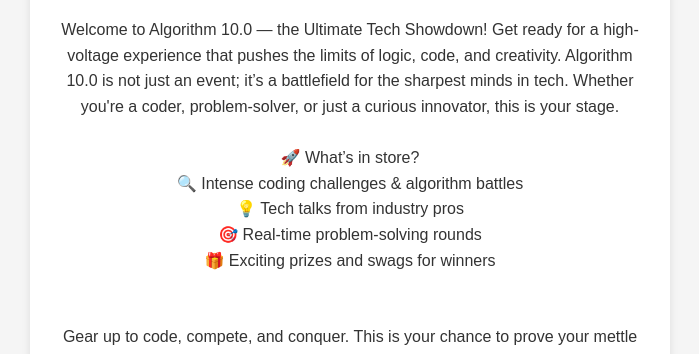
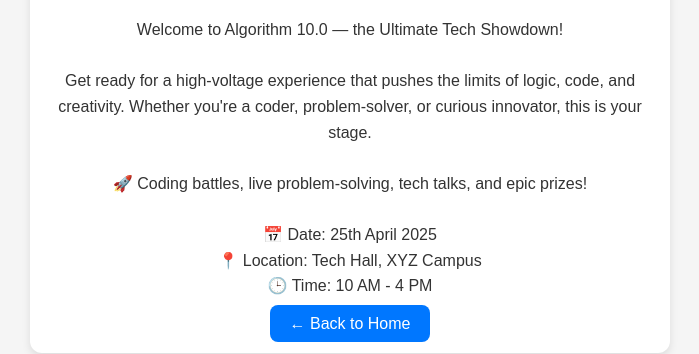
Before and after one commit to gravity-1001/algorithm, a plain HTML site: page index.html in a window 1280 px wide. Shown: the part 445-799 px from the top of the page, without its empty margins (290-989 px from the left). Drawn offline with Linux system fonts and the light colour scheme.

Commit message:
Add files via upload

```diff
--- a/index.html
+++ b/index.html
@@ -3,7 +3,7 @@
 <head>
   <meta charset="UTF-8" />
   <meta name="viewport" content="width=device-width, initial-scale=1.0"/>
-  <title>Event Description</title>
+  <title>Algorithm 10.0</title>
   <style>
     body {
       font-family: Arial, sans-serif;
@@ -49,36 +49,19 @@
 </head>
 <body>
   <div class="container">
-    <img src="https://i.imgur.com/wTUarc3.jpeg" alt="Event Image" />
+    <img src="https://i.imgur.com/SxRqTwn.jpg" alt="Algorithm 10.0 Banner" />
     <div class="description">
       <h2>Algorithm 10.0</h2>
       <p>
-        Welcome to Algorithm 10.0 — the Ultimate Tech Showdown!
-
-Get ready for a high-voltage experience that pushes the limits of logic, code, and creativity. Algorithm 10.0 is not just an event; it’s a battlefield for the sharpest minds in tech. Whether you're a coder, problem-solver, or just a curious innovator, this is your stage.
-<br><br>
-
-🚀 What’s in store?<br>
-
-🔍 Intense coding challenges & algorithm battles<br>
-
-💡 Tech talks from industry pros<br>
-
-🎯 Real-time problem-solving rounds<br>
-
-🎁 Exciting prizes and swags for winners<br>
-<br><br>
-Gear up to code, compete, and conquer.
-This is your chance to prove your mettle and leave your mark on the leaderboard. Are you ready to enter the arena?
-
-
-        <br><br>
+        Welcome to Algorithm 10.0 — the Ultimate Tech Showdown!<br><br>
+        Get ready for a high-voltage experience that pushes the limits of logic, code, and creativity. Whether you're a coder, problem-solver, or curious innovator, this is your stage.<br><br>
+        🚀 Coding battles, live problem-solving, tech talks, and epic prizes!<br><br>
         📅 Date: 25th April 2025<br>
         📍 Location: Tech Hall, XYZ Campus<br>
         🕒 Time: 10 AM - 4 PM
       </p>
     </div>
-    <a class="back-btn" href="https://sponsorgo.carrd.co/">← Back to Home</a>
+    <a class="back-btn" href="https://your-carrd-link.carrd.co">← Back to Home</a>
   </div>
 </body>
 </html>
```
